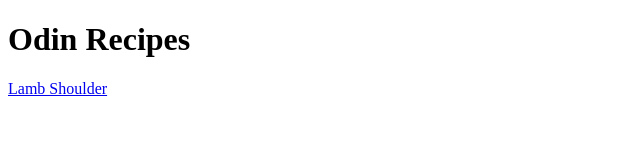
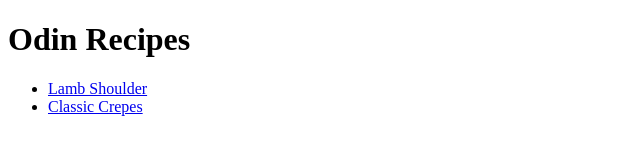
Before and after one commit to ultimatebbqribs/odin-recipes, a plain HTML site: page index.html in a window 1280 px wide. Shown: the whole page, without its empty margins (0-640 px from the left). Drawn offline with Linux system fonts and the light colour scheme.

Commit message:
added crepes link

```diff
--- a/index.html
+++ b/index.html
@@ -7,7 +7,9 @@
 
     <body>
         <h1>Odin Recipes</h1>
-        <a href="./recipes/lamb-shoulder.html">Lamb Shoulder<a/>
-
+        <ul>
+            <li><a href="./recipes/lamb-shoulder.html">Lamb Shoulder<a/></li>
+            <li><a href="./recipes/crepes.html">Classic Crepes</a></li>
+        </ul>
     </body>
 </html>
```
